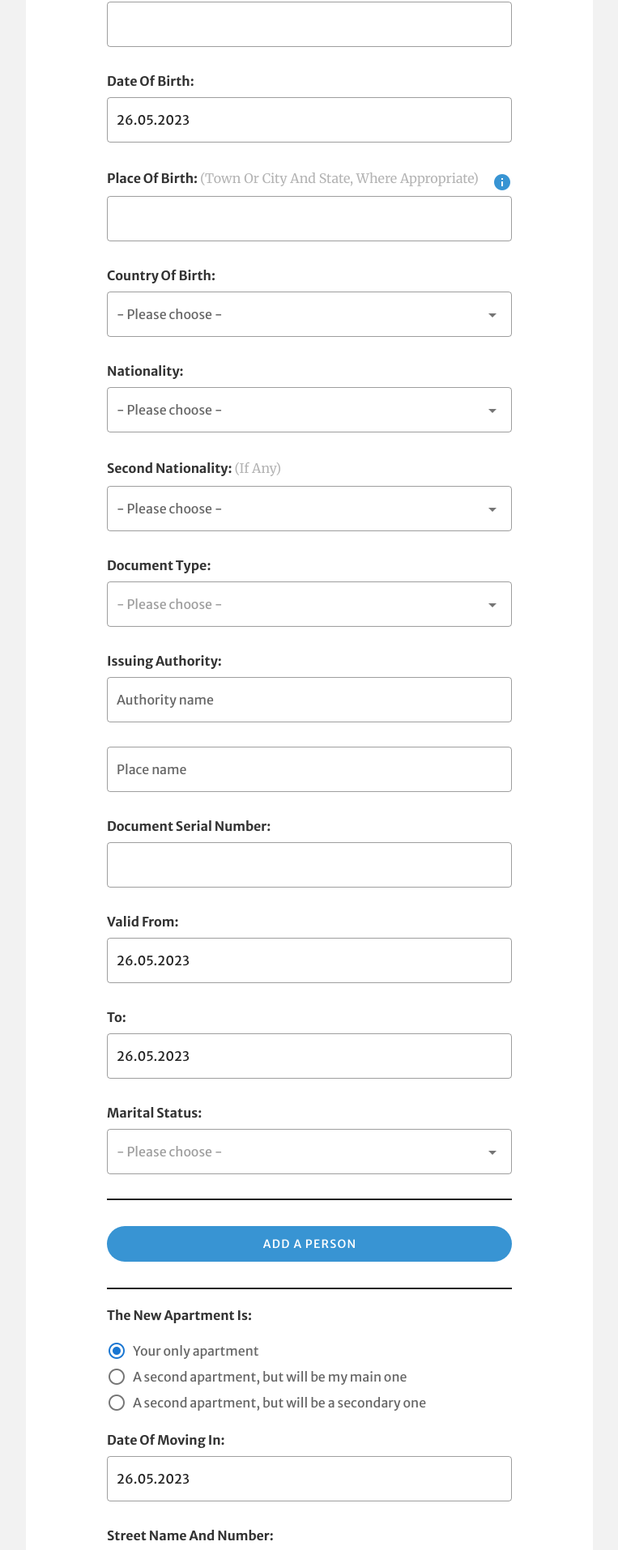
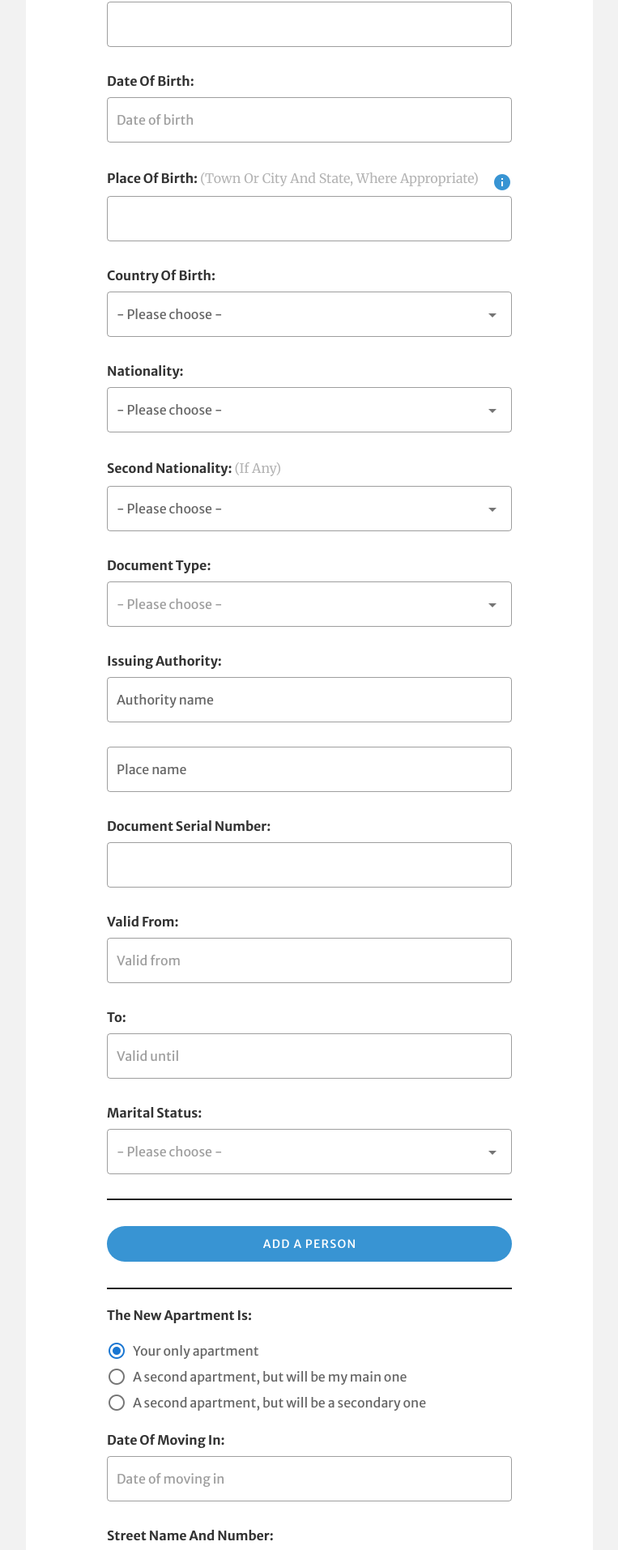
Before and after one commit to widadtoumi/anmeldung, a Vue app in the folder client/: page / in a window 1280 px wide. Shown: the part 1190-3104 px from the top of the page at 81% size, without its empty margins (258-1021 px from the left). Built offline with nearby package versions, Linux system fonts and the light colour scheme.

Commit message:
download file instead of popup

```diff
--- a/client/src/App.vue
+++ b/client/src/App.vue
@@ -147,8 +147,10 @@
                     >
                       <template v-slot:activator="{ on, attrs }">
                         <v-text-field
-                          v-model="dateFormatted"
+                          v-model="formData.birthDate"
                           outlined
+                          required
+                          placeholder="Date of birth"
                           :error-messages="errors"
                           v-bind="attrs"
                           @blur="date = parseDate(dateFormatted)"
@@ -321,11 +323,14 @@
                       offset-y
                       max-width="290px"
                       min-width="auto"
+                      required
                     >
                       <template v-slot:activator="{ on, attrs }">
                         <v-text-field
-                          v-model="validFromFormatted"
+                          v-model="formData.validFrom"
                           outlined
+                          placeholder="Valid from"
+                          required
                           :error-messages="errors"
                           v-bind="attrs"
                           @blur="validFromDate = parseDate(validFromFormatted)"
@@ -358,8 +363,10 @@
                     >
                       <template v-slot:activator="{ on, attrs }">
                         <v-text-field
-                          v-model="validToFormatted"
+                          v-model="formData.validTo"
                           outlined
+                          placeholder="Valid until"
+                          required
                           :error-messages="errors"
                           v-bind="attrs"
                           @blur="validToDate = parseDate(validToFormatted)"
@@ -411,8 +418,10 @@
                       >
                         <template v-slot:activator="{ on, attrs }">
                           <v-text-field
-                            v-model="marriedFromFormatted"
+                            v-model="formData.marriedFrom"
                             outlined
+                            placeholder="Date of Marriage"
+                            required
                             :error-messages="errors"
                             v-bind="attrs"
                             @blur="
@@ -617,10 +626,12 @@
                     >
                       <template v-slot:activator="{ on, attrs }">
                         <v-text-field
-                          v-model="movingDateFormatted"
+                          v-model="formData.moved"
                           outlined
+                          placeholder="Date of moving in"
                           :error-messages="errors"
                           v-bind="attrs"
+                          required
                           @blur="moved = parseDate(movingDateFormatted)"
                           v-on="on"
                         ></v-text-field>
@@ -887,7 +898,6 @@ export default {
       stageName: "",
       religion: null,
       religions: [
-        "Please choose",
         "Roman Catholic",
         "Old Catholic",
         "Evangelical",
@@ -1627,8 +1637,8 @@ export default {
     parseDate(date) {
       if (!date) return null;
 
-      const [month, day, year] = date.split(".");
-      return `${year}-${month.padStart(2, "0")}-${day.padStart(2, "0")}`;
+      const [year, month, day] = date.split(".");
+      return `${day.padStart(2, "0")}-${month.padStart(2, "0")}-${year}`;
     },
 
     async submitForm() {
```
